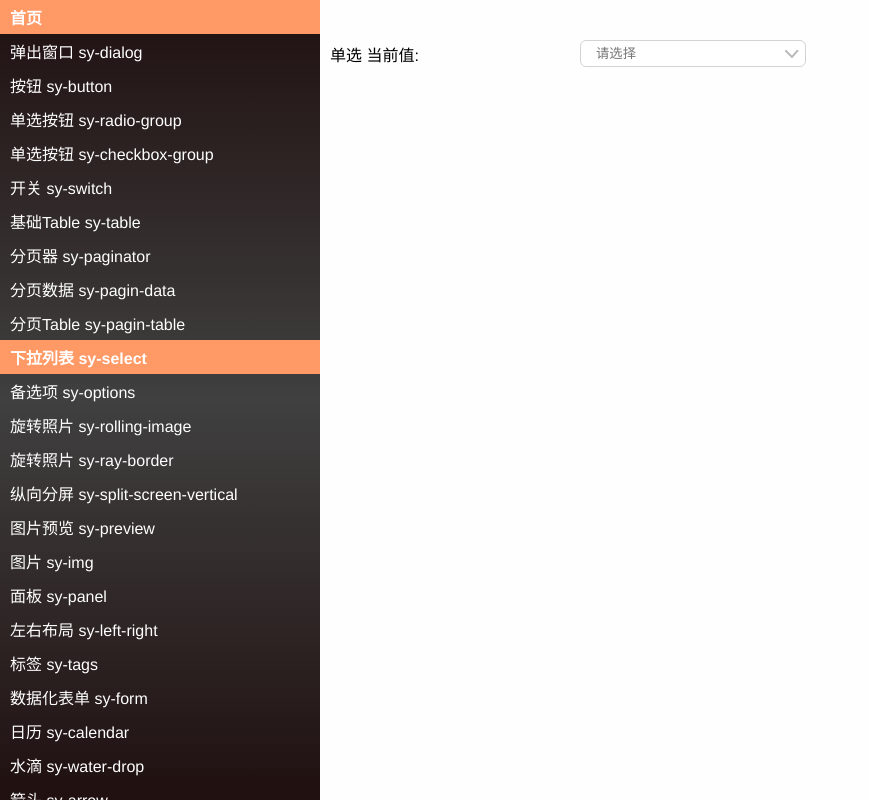
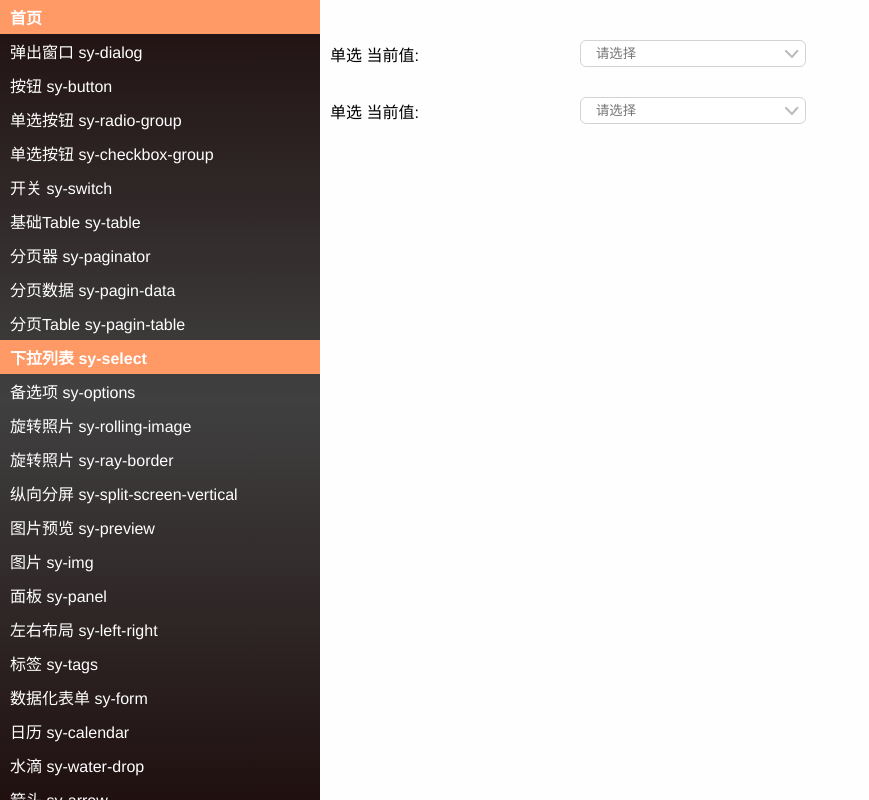
Before and after one commit to lshxq/tsyvue, a Vue app: page /form-mixin in a window 1280 px wide. Both pictures are taken after a click on the element "下拉列表 sy-select". Shown: the whole page, without its empty margins (0-869 px from the left). Built offline with nearby package versions, Linux system fonts and the light colour scheme.

Commit message:
update sy-select

```diff
--- a/examples/views/example-select.vue
+++ b/examples/views/example-select.vue
@@ -2,11 +2,22 @@
   <div class="example-select-main">
     <sy-left-right class="mt30">
       <template v-slot:left>
-        <div>单选 当前值: {{singleValue}}</div>
+        <div>单选 当前值: {{singleValue1}}</div>
       </template>
 
       <template v-slot:right>
-        <div ><sy-select :options="options" v-model="singleValue" placeholder="请选择"/></div>
+        <div ><sy-select :options="options" v-model="singleValue1" placeholder="请选择"/></div>
+      </template>
+
+    </sy-left-right>
+
+    <sy-left-right class="mt30">
+      <template v-slot:left>
+        <div>单选 当前值: {{singleValue2}}</div>
+      </template>
+
+      <template v-slot:right>
+        <div ><sy-select :options="options" v-model="singleValue2" placeholder="请选择"/></div>
       </template>
 
     </sy-left-right>
@@ -15,10 +26,11 @@
 
 </template>
 
-<script>
-export default {
-  data() {
-    this.options = [
+<script setup>
+import { ref } from 'vue'
+
+
+const options = [
   {
     label: '选项1',
     value: 1
@@ -32,12 +44,10 @@ export default {
     value: 3
   }
 ]
-    return {
-      singleValue: null,
-      multiValue: null,
-    }
-  }
-}
+
+
+let singleValue1 = ref('')
+let singleValue2 = ref('')
 </script>
 
 
--- a/package.json
+++ b/package.json
@@ -1,6 +1,6 @@
 {
   "name": "tsyvue",
-  "version": "0.1.42",
+  "version": "0.1.43",
   "main": "packages/index.js",
   "scripts": {
     "serve": "vue-cli-service serve",
--- a/packages/components/select/src/components/single-selector.vue
+++ b/packages/components/select/src/components/single-selector.vue
@@ -1,10 +1,10 @@
 <template>
   <div class="tsy-single-select-main" >
-    <div class='input' @click="expend = !expend">
-      <input  :value="valueDisplayComputed" readonly @blur="inputBlur" :placeholder="placeholder"/>
+    <div class='input' @click="showOptions">
+      <input  :value="valueDisplayComputed" readonly :placeholder="placeholder"/>
     </div>
 
-    <sy-arrow class="select-arrow" color="#BBBBBB" :rotate="rotateComp" @click="expend = !expend"/>
+    <sy-arrow class="select-arrow" color="#BBBBBB" :rotate="rotateComp" @click="showOptions"/>
 
     <div :class="optionPanelClassComputed">
       <div :class="optionItemClass(opt)" v-for="(opt, idx) of options" :key="idx" @click="optionClicked(opt)">{{opt.label}}</div>
@@ -30,7 +30,10 @@ export default {
     }
   },
   mounted() {
-
+    document.body.addEventListener('click', this.hideOptions)
+  },
+  unmounted() {
+    document.body.removeEventListener('click', this.hideOptions)
   },
   computed: {
     rotateComp() {
@@ -61,11 +64,14 @@ export default {
     }
   },
   methods: {
-    inputBlur() {
+    showOptions() {
+      event.stopPropagation()
+      event.preventDefault()
+      this.expend = true
+    },
+    hideOptions() {
       const that = this;
-      setTimeout(() => {
-        that.expend = false
-      }, 20) // 便面立即消失，导致点击不到option
+      that.expend = false
     },
     optionClicked(opt) {
       this.expend = false;
```
Lines whose indentation alone changed are shown as unchanged.
